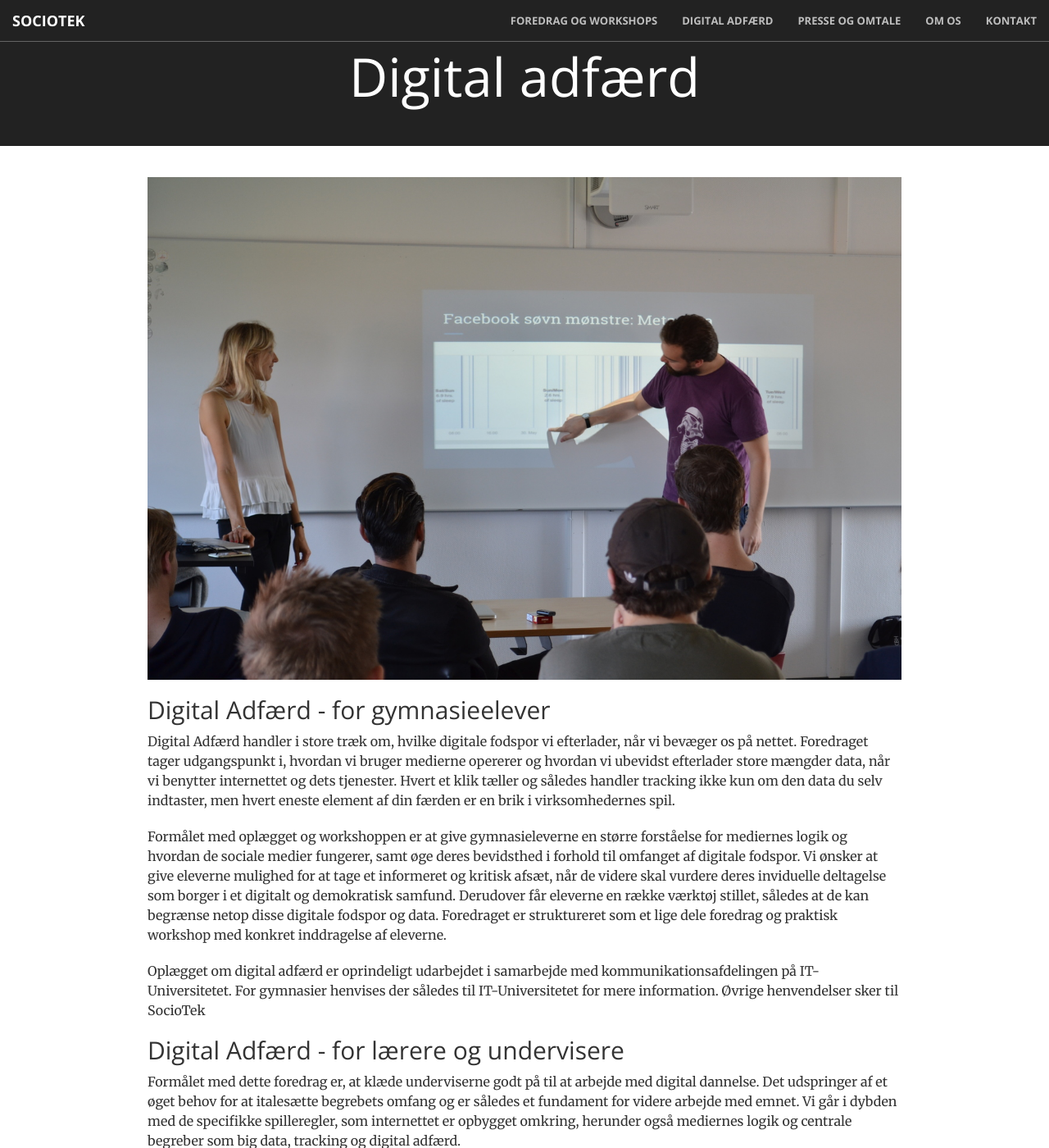
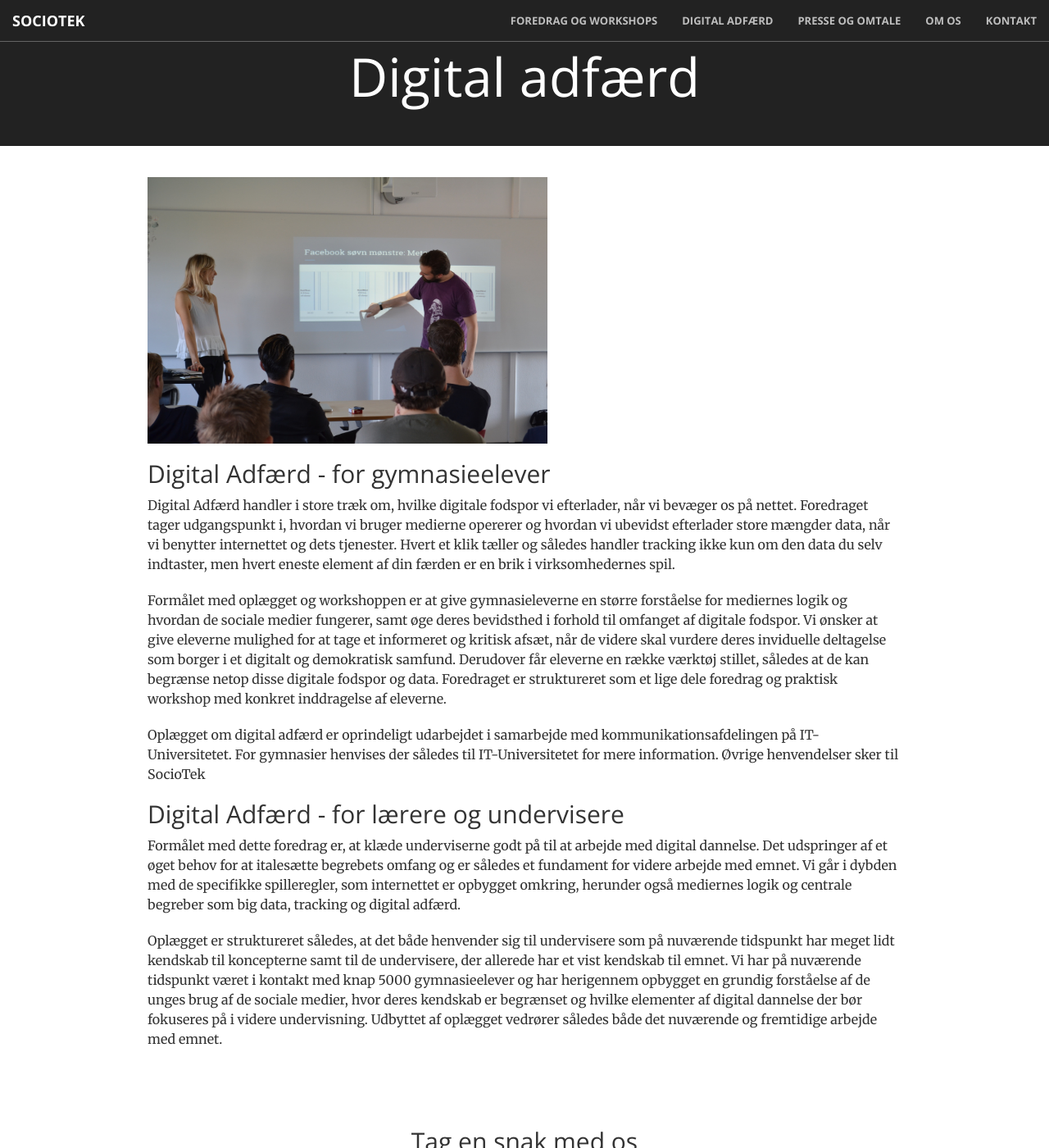
Before and after one commit to sociotek/sociotek.github.io, a Jekyll site: the page built from _posts/2017-01-01-digital-adfaerd.md, in a window 1280 px wide and 1400 px high. Shown: the whole window at 82% size. Built offline with Jekyll 4.4.1, drawn with Linux system fonts in a browser that asks for light colours.

Commit message:
Update creative.css

```diff
--- a/css/creative.css
+++ b/css/creative.css
@@ -307,6 +307,11 @@ header .header-content .header-content-inner p {
     overflow:hidden;
 }
 
+.img-responsive {
+    max-height: 325px;
+    overflow: hidden;
+}
+
 .portfolio-box .portfolio-box-description {
     padding: 0px 5px;
     height: 75px;
```
